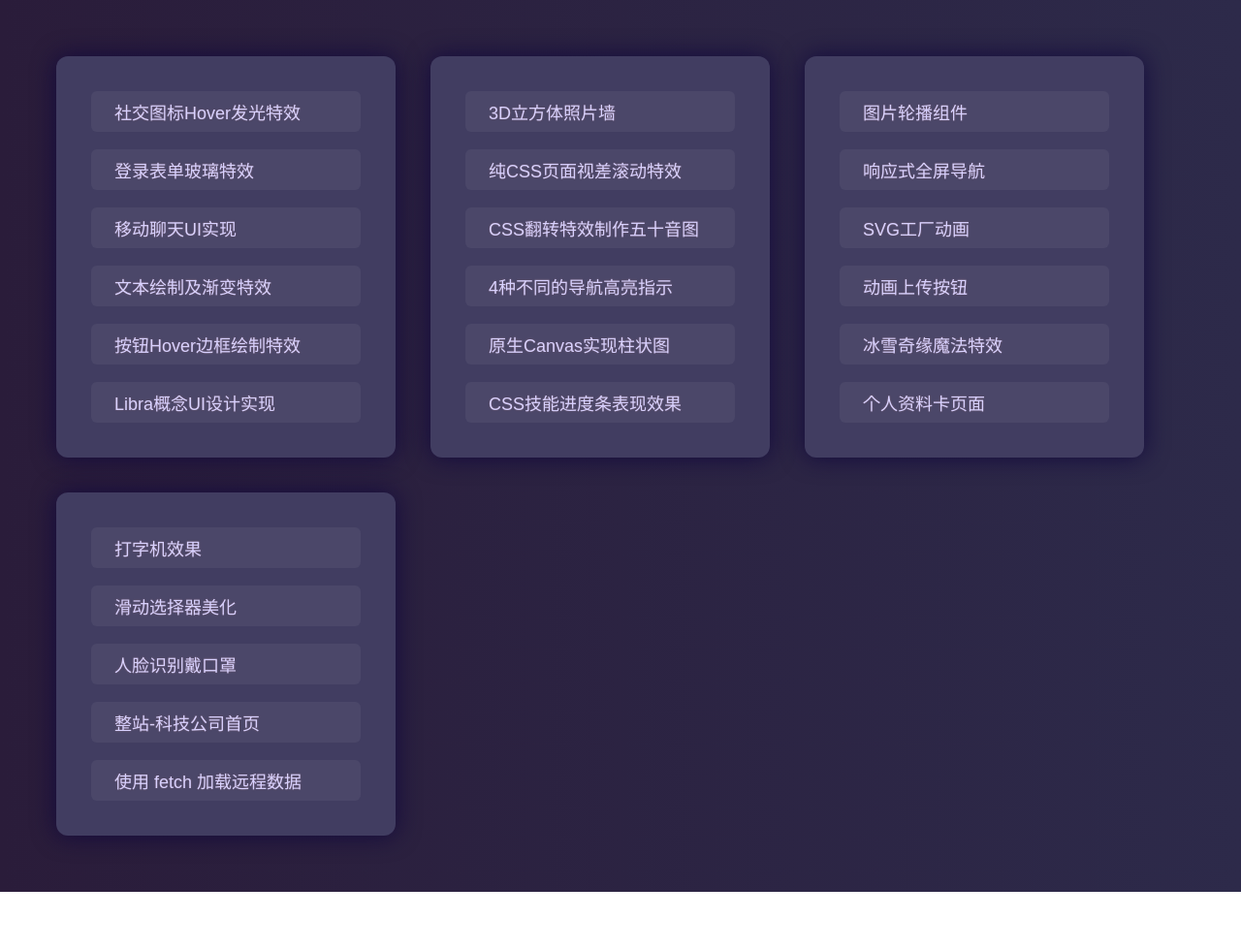
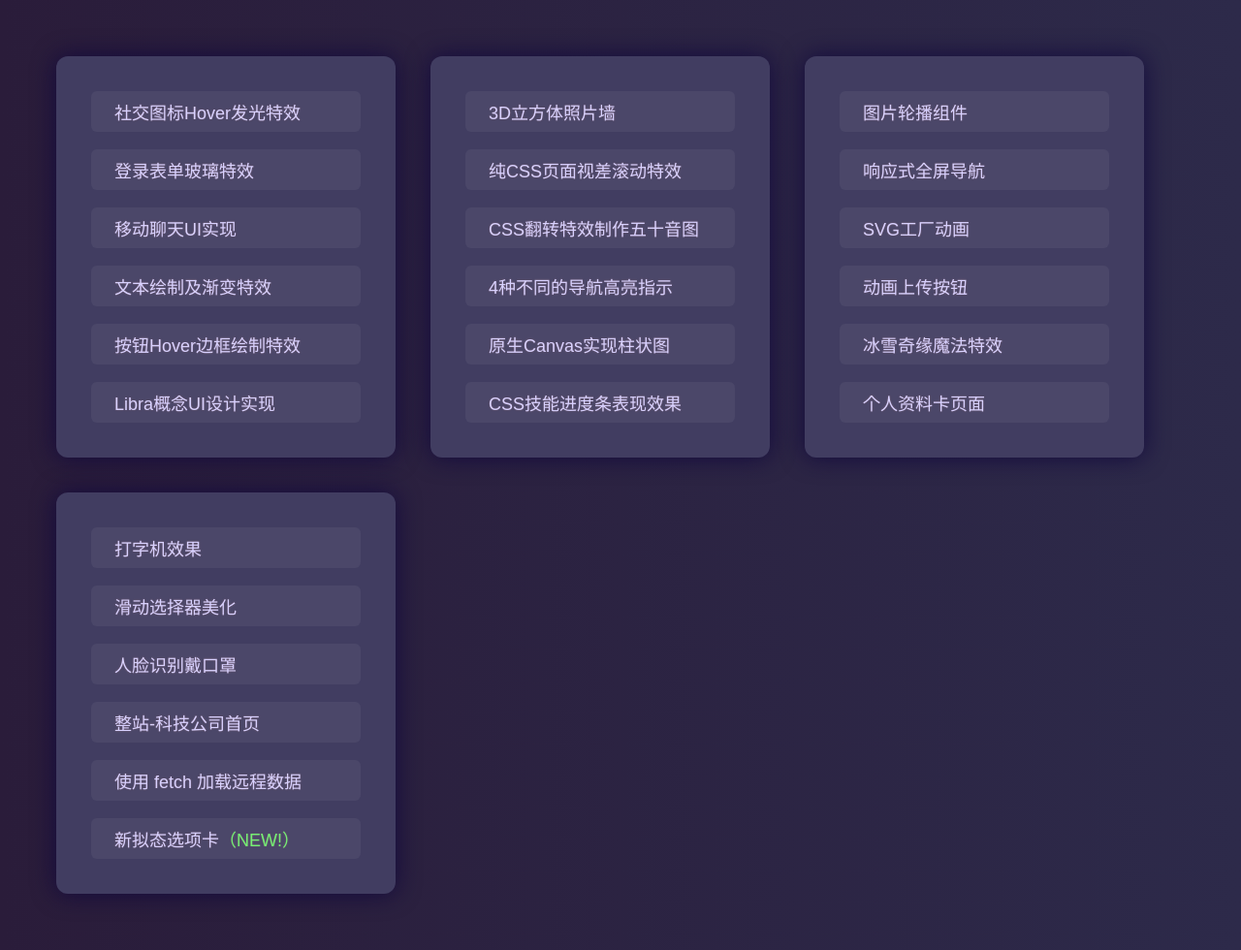
Before and after one commit to zxuqian/html-css-examples, a plain HTML site: page index.html in a window 1280 px wide. Shown: the whole page at 97% size. Before the commit the page ends 920 px from the top, so only its background shows below. Drawn offline with Linux system fonts and the light colour scheme.

Commit message:
Add nuemporphisim tab to homepage

```diff
--- a/index.html
+++ b/index.html
@@ -94,6 +94,11 @@
           <li>
             <a href="24-fetch-get-data/">使用 fetch 加载远程数据</a>
           </li>
+          <li>
+            <a href="25-neumorphism-tabs/"
+              >新拟态选项卡<span style="color: #74f174">（NEW!）</span></a
+            >
+          </li>
         </ul>
       </div>
     </main>
```
